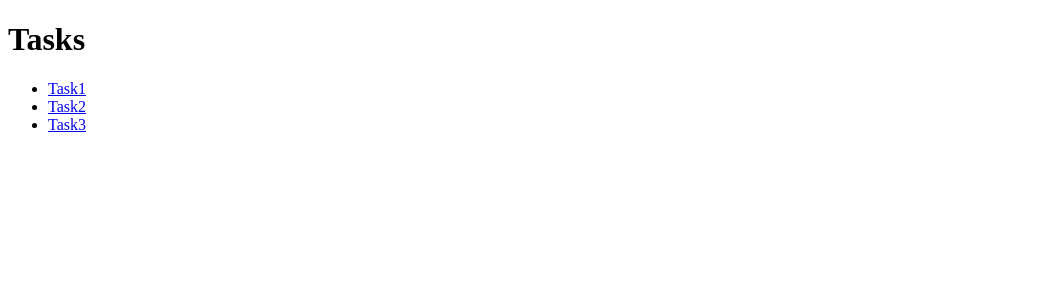
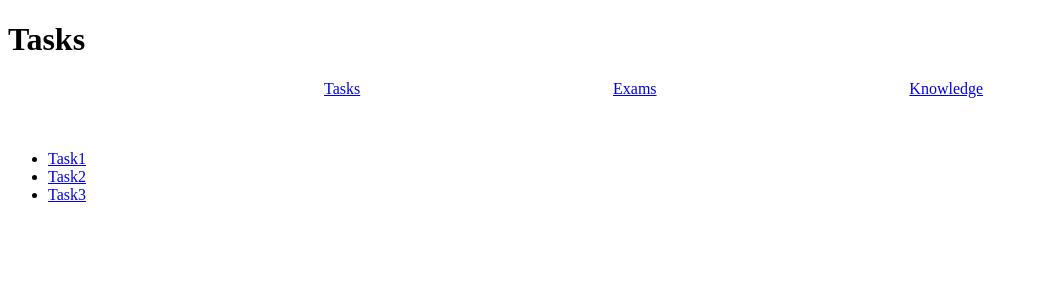
Before and after one commit to htl-leonding-project/leo-database-learner, an Angular app in the folder leo-database-learner-frontend/: page /tasks in a window 1280 px wide. Shown: the top 300 px of the page, without its empty margins (0-1038 px from the left). Built offline with nearby package versions, Linux system fonts and the light colour scheme.

Commit message:
added nav #35

```diff
--- a/leo-database-learner-frontend/src/app/tasks/tasks.component.html
+++ b/leo-database-learner-frontend/src/app/tasks/tasks.component.html
@@ -1,3 +1,10 @@
+<nav style="text-align: center;">
+  <a style="float: left; margin-right: 20%; margin-left: 25%;" routerLink="/">Tasks</a>
+  <a style="float: left; margin-right: 20%" routerLink="/">Exams</a>
+  <a style="float: left;" routerLink="/">Knowledge</a>
+</nav>
+<br><br><br>
+
 <ul>
   <li *ngFor="let t of tasks">
     <a [routerLink]="t.id.toString()">{{ t.name }}</a>
```
